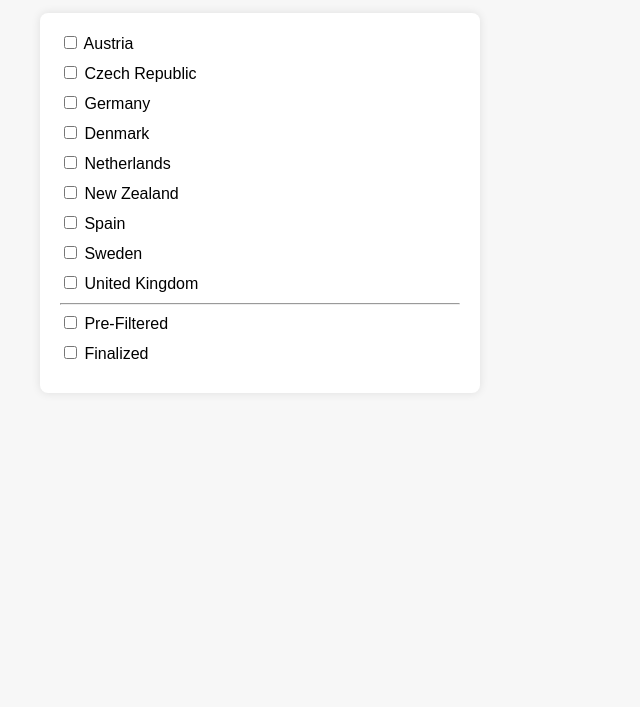
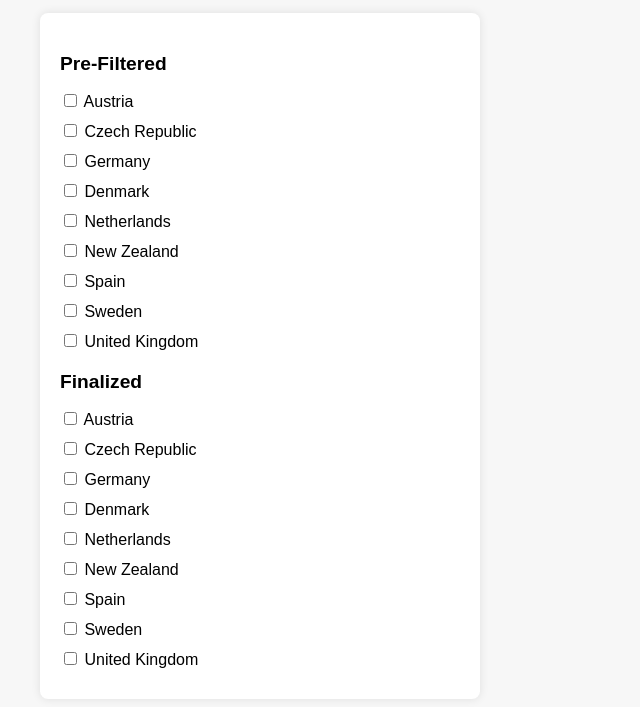
Before and after one commit to elisadamico/Environmental-Protest-and-Legislative-Response, a plain HTML site: page index.html in a window 1280 px wide. Shown: the part 71-778 px from the top of the page, without its empty margins (0-640 px from the left). Drawn offline with Linux system fonts and the light colour scheme.

Commit message:
Update index.html

```diff
--- a/index.html
+++ b/index.html
@@ -12,6 +12,10 @@
     }
     h1 {
         font-size: 1.5em;
+    }
+    h2 {
+        font-size: 1.2em;
+        margin-top: 20px;
     }
     .checkbox-list {
         background: white;
@@ -31,25 +35,38 @@
 
 <h1>Country Checklist</h1>
 <div class="checkbox-list">
-    <label><input type="checkbox" id="austria"> Austria</label>
-    <label><input type="checkbox" id="czech"> Czech Republic</label>
-    <label><input type="checkbox" id="germany"> Germany</label>
-    <label><input type="checkbox" id="denmark"> Denmark</label>
-    <label><input type="checkbox" id="netherlands"> Netherlands</label>
-    <label><input type="checkbox" id="newzealand"> New Zealand</label>
-    <label><input type="checkbox" id="spain"> Spain</label>
-    <label><input type="checkbox" id="sweden"> Sweden</label>
-    <label><input type="checkbox" id="uk"> United Kingdom</label>
-    <hr>
-    <label><input type="checkbox" id="prefiltered"> Pre-Filtered</label>
-    <label><input type="checkbox" id="finalized"> Finalized</label>
+
+    <h2>Pre-Filtered</h2>
+    <label><input type="checkbox" id="pf_austria"> Austria</label>
+    <label><input type="checkbox" id="pf_czech"> Czech Republic</label>
+    <label><input type="checkbox" id="pf_germany"> Germany</label>
+    <label><input type="checkbox" id="pf_denmark"> Denmark</label>
+    <label><input type="checkbox" id="pf_netherlands"> Netherlands</label>
+    <label><input type="checkbox" id="pf_newzealand"> New Zealand</label>
+    <label><input type="checkbox" id="pf_spain"> Spain</label>
+    <label><input type="checkbox" id="pf_sweden"> Sweden</label>
+    <label><input type="checkbox" id="pf_uk"> United Kingdom</label>
+
+    <h2>Finalized</h2>
+    <label><input type="checkbox" id="fin_austria"> Austria</label>
+    <label><input type="checkbox" id="fin_czech"> Czech Republic</label>
+    <label><input type="checkbox" id="fin_germany"> Germany</label>
+    <label><input type="checkbox" id="fin_denmark"> Denmark</label>
+    <label><input type="checkbox" id="fin_netherlands"> Netherlands</label>
+    <label><input type="checkbox" id="fin_newzealand"> New Zealand</label>
+    <label><input type="checkbox" id="fin_spain"> Spain</label>
+    <label><input type="checkbox" id="fin_sweden"> Sweden</label>
+    <label><input type="checkbox" id="fin_uk"> United Kingdom</label>
+
 </div>
 
 <script>
-    // List of checkbox IDs
+    // List of checkbox IDs for both lists
     const checkboxIds = [
-        "austria", "czech", "germany", "denmark", "netherlands",
-        "newzealand", "spain", "sweden", "uk", "prefiltered", "finalized"
+        "pf_austria", "pf_czech", "pf_germany", "pf_denmark", "pf_netherlands",
+        "pf_newzealand", "pf_spain", "pf_sweden", "pf_uk",
+        "fin_austria", "fin_czech", "fin_germany", "fin_denmark", "fin_netherlands",
+        "fin_newzealand", "fin_spain", "fin_sweden", "fin_uk"
     ];
 
     // Load saved states
```
